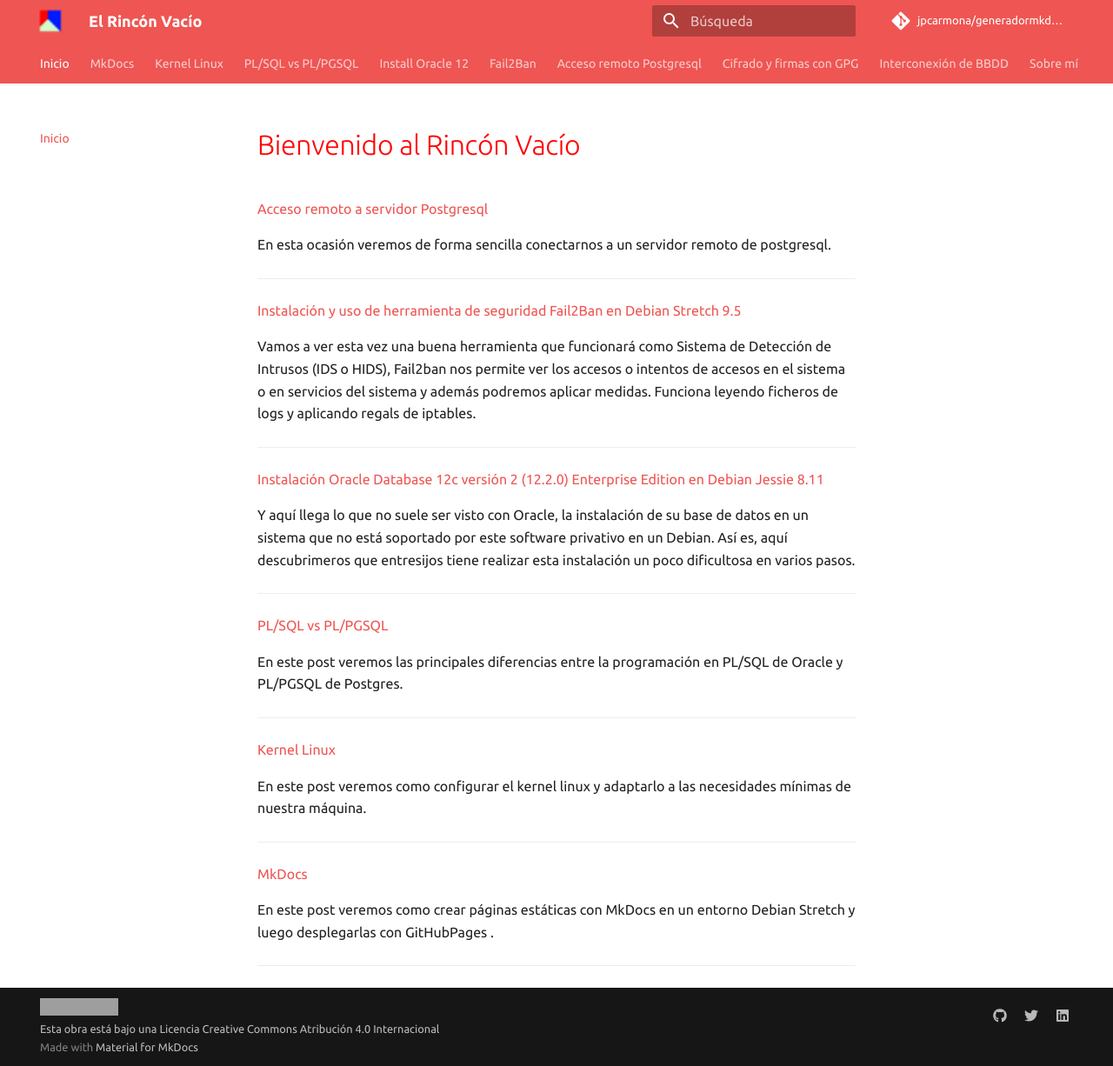
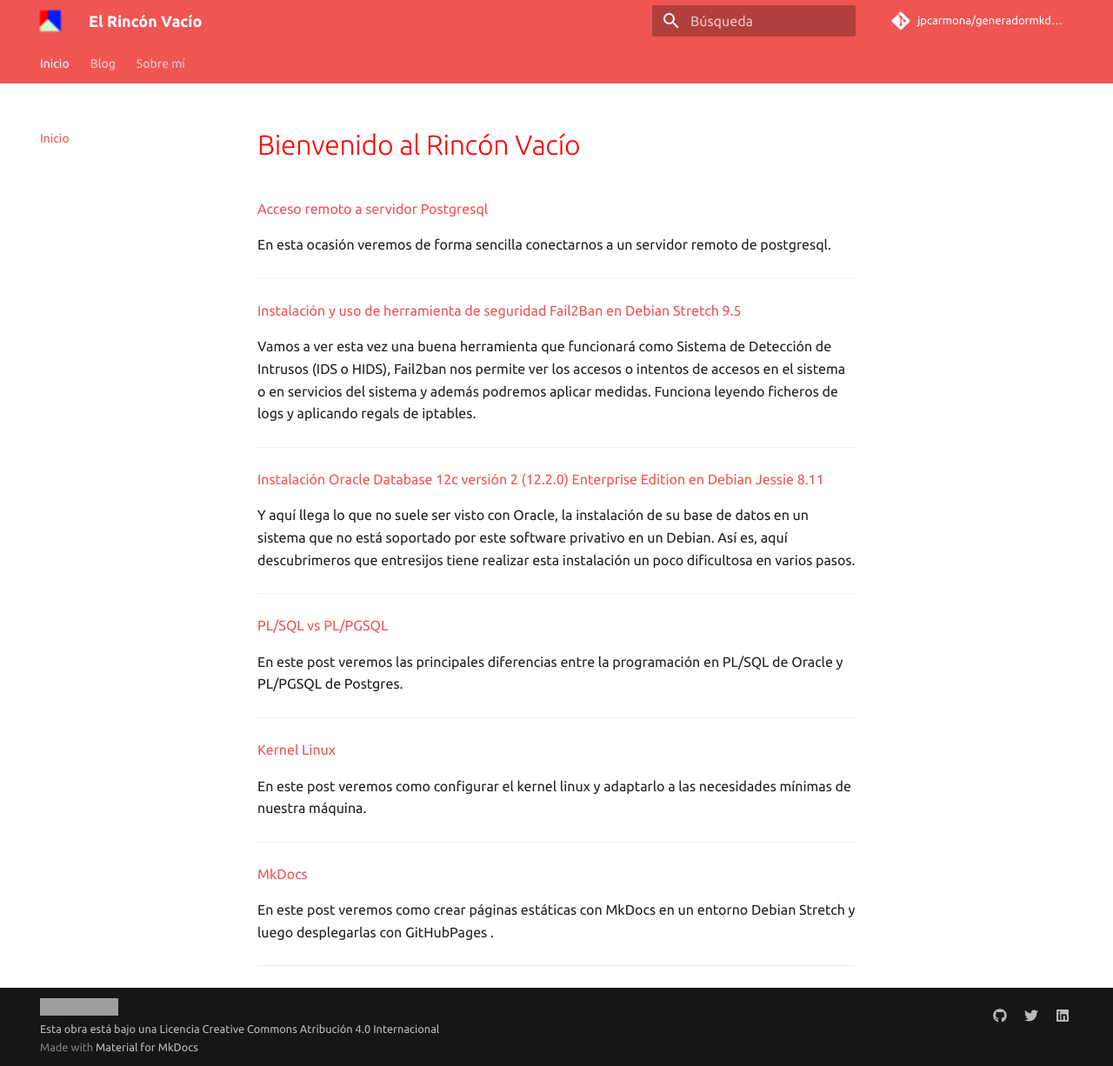
Before and after one commit to jpcarmona/generadormkdocs, an MkDocs documentation site: the page built from docs/index.md, in a window 1280 px wide and 1226 px high. Shown: the whole window at 87% size. Built offline with MkDocs 1.6.1 and Material for MkDocs 9.7.7, drawn with Linux system fonts in a browser that asks for light colours; comment, search, counter and statistics services are not loaded; some of the changed lines change nothing that is shown; grey boxes are pictures that could not be loaded.

Commit message:
Cambio Estilo

```diff
--- a/docs/css/extra.css
+++ b/docs/css/extra.css
@@ -24,3 +24,8 @@
   border: 5px solid green;
   border-radius: 2px;
 }
+
+/* Cambio color tabla contenidos ya visitados... */
+.md-nav__link[data-md-state="blur"] {
+    color: rgb(255, 0, 0);
+}
--- a/mkdocs.yml
+++ b/mkdocs.yml
@@ -38,6 +38,8 @@
   feature:
     tabs: true
 
+
+
 # Configuración
 extra:
   search:
@@ -67,14 +69,13 @@
 #Navegación
 nav:
 - Inicio: 'index.md'
-#  - 'Inicio': 'index.md'
-- 'MkDocs': 'blog/mkdocs.md'
-- 'Kernel Linux': 'blog/kernel.md'
-- 'PL/SQL vs PL/PGSQL': 'blog/plpgsql.md'
-- 'Install Oracle 12': 'blog/oracleinstall.md'
-- 'Fail2Ban': 'blog/fail2ban.md'
-- 'Acceso remoto Postgresql': 'blog/postgresclient.md'
-- 'Cifrado y firmas con GPG': 'blog/gpg.md'
-- 'Interconexión de BBDD': 'blog/BBDD_1.md'
+- Blog:
+  - 'MkDocs': 'blog/mkdocs.md'
+  - 'Kernel Linux': 'blog/kernel.md'
+  - 'PL/SQL vs PL/PGSQL': 'blog/plpgsql.md'
+  - 'Install Oracle 12': 'blog/oracleinstall.md'
+  - 'Fail2Ban': 'blog/fail2ban.md'
+  - 'Acceso remoto Postgresql': 'blog/postgresclient.md'
+  - 'Cifrado y firmas con GPG': 'blog/gpg.md'
+  - 'Interconexión de BBDD': 'blog/BBDD_1.md'
 - Sobre mí: 'about.md'
-#  - 'Sobre mí': 'about.md'
```
